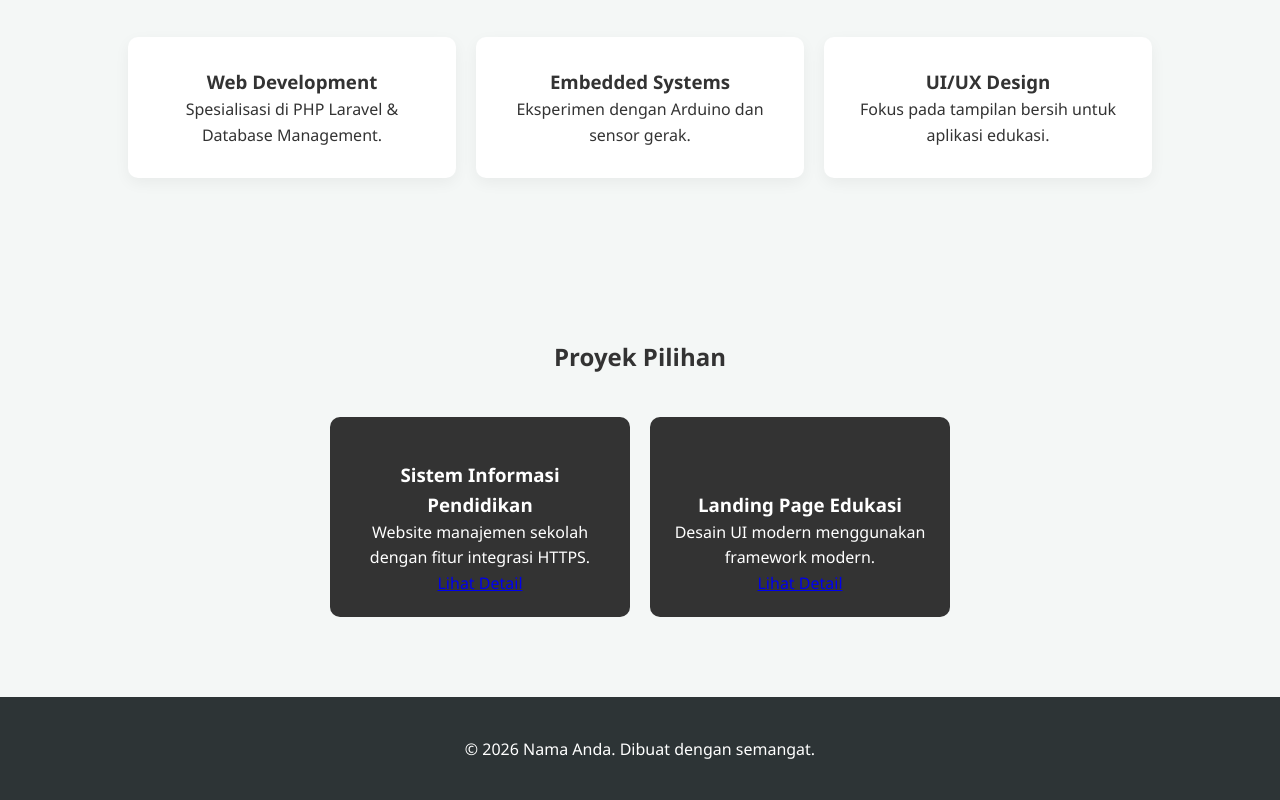
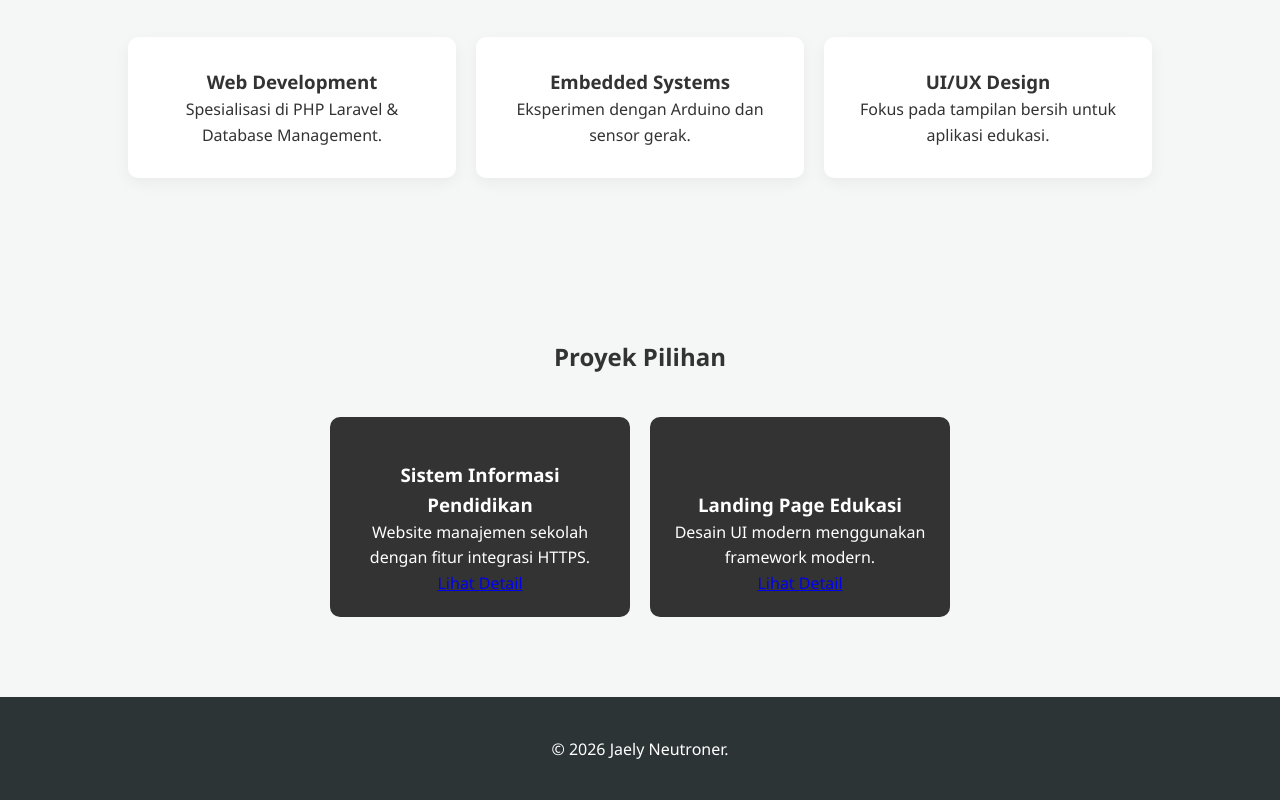
Before and after one commit to jaely34/jaely34.github.io, a plain HTML site: page index.html in a window 1280 px wide. Shown: the part 819-1619 px from the top of the page. Drawn offline with Linux system fonts and the light colour scheme.

```diff
--- a/index.html
+++ b/index.html
@@ -69,7 +69,7 @@
     </section>
 
     <footer id="contact">
-        <p>&copy; 2026 Nama Anda. Dibuat dengan semangat.</p>
+        <p>&copy; 2026 Jaely Neutroner.</p>
         <div class="socials">
             <a href="#"><i class="fa-brands fa-github"></i></a>
             <a href="#"><i class="fa-brands fa-linkedin"></i></a>
```
